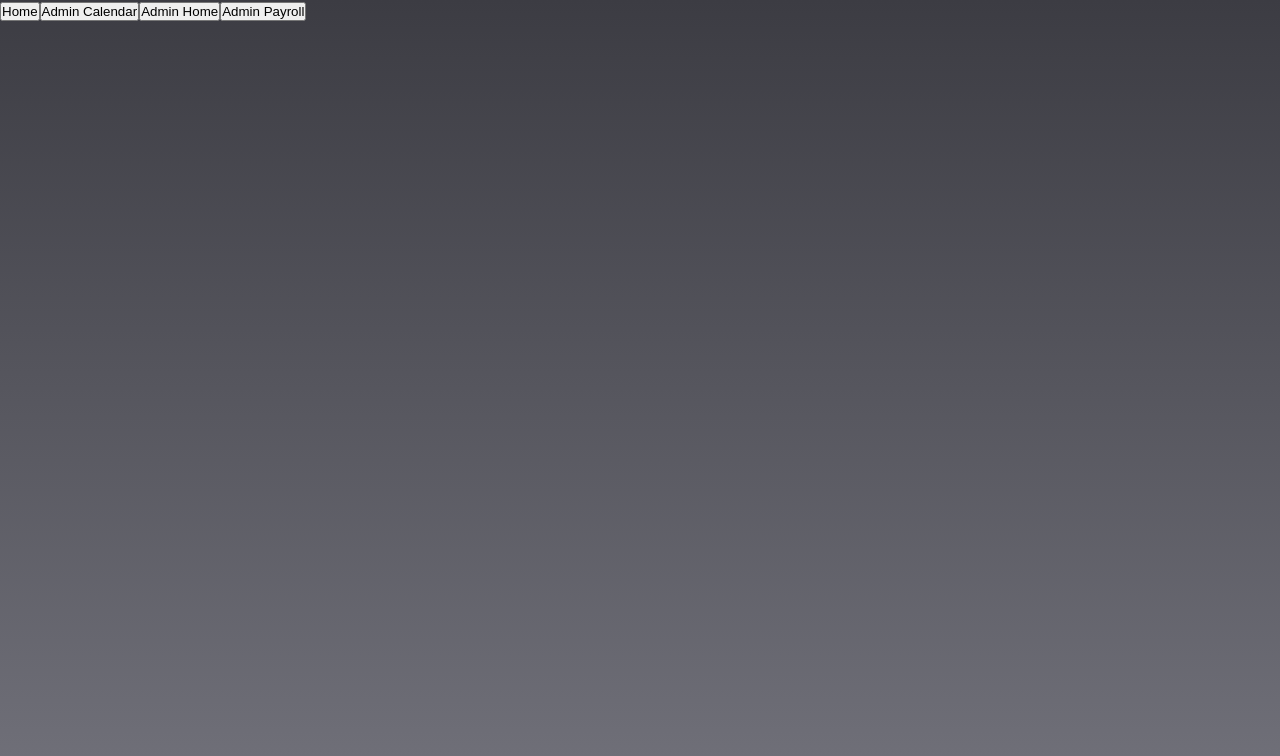
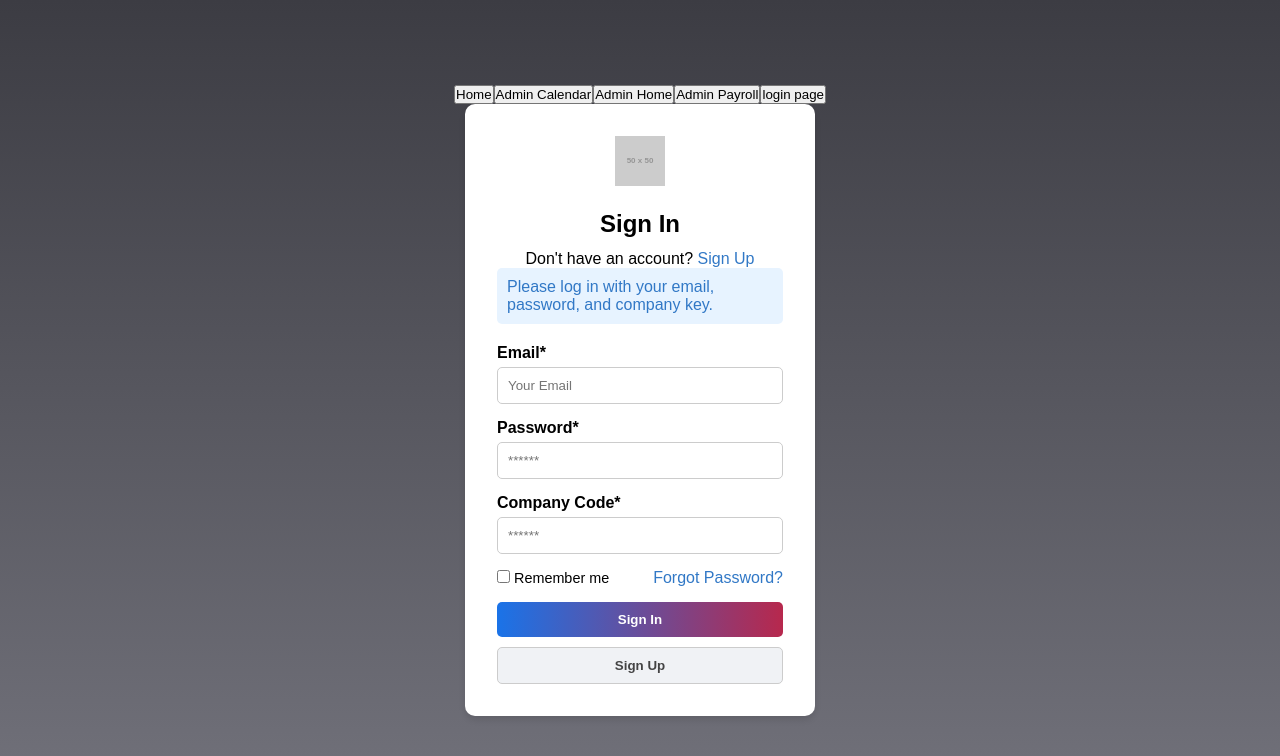
Before and after one commit to bardiaMehrzad/ServiceSync, a React (Create React App) app in the folder my-app/: page /LoginPage in a window 1280 px wide. Shown: the top 756 px of the page. Built offline with nearby package versions, Linux system fonts and the light colour scheme.

Commit message:
added login page and the css file for it.

```diff
--- a/my-app/src/App.tsx
+++ b/my-app/src/App.tsx
@@ -9,8 +9,8 @@ import DefaultHome from "./pages/DefaultHome";
 import AdminCalendar from "./pages/AdminCalendar";
 import AdminHome from "./pages/AdminHome";
 import AdminPayroll from "./pages/AdminPayroll";
+import LoginPage from "./pages/LoginPage";
 import './App.css';
-
 function App() {
   return (
     <Router>
@@ -27,6 +27,9 @@ function App() {
         <Link to="/AdminPayroll">
           <button className="nav-button">Admin Payroll</button>
         </Link>
+        <Link to="/LoginPage">
+          <button className="nav-button">login page</button>
+        </Link>
       </div>
 
       <Routes>
@@ -34,6 +37,7 @@ function App() {
         <Route path="/AdminCalendar" element={<AdminCalendar />} />
         <Route path="/AdminHome" element={<AdminHome />} />
         <Route path="/AdminPayroll" element={<AdminPayroll />} />
+        <Route path="/LoginPage" element={<LoginPage />} />
       </Routes>
     </Router>
   );
--- /dev/null
+++ b/my-app/src/pages/CSS/LoginPage.css
@@ -0,0 +1,120 @@
+/* Basic reset */
+body {
+    font-family: Arial, sans-serif;
+    background-color: #f0f2f5;
+    display: flex;
+    justify-content: center;
+    align-items: center;
+    height: 100vh;
+    margin: 0;
+}
+
+/* Center the login container */
+.login-container {
+    display: flex;
+    justify-content: center;
+    align-items: center;
+    height: 100%;
+}
+
+/* Style the login box */
+.login-box {
+    background-color: white;
+    padding: 2em;
+    border-radius: 10px;
+    width: 350px;
+    box-shadow: 0 4px 6px rgba(0, 0, 0, 0.1);
+    text-align: center;
+}
+
+/* Style the logo section */
+.logo img {
+    width: 50px;
+    margin-bottom: 20px;
+}
+
+/* Style the heading */
+h2 {
+    margin-bottom: 0.5em;
+}
+
+/* Style the subtext */
+p {
+    margin-top: 0;
+}
+
+/* Style the alert notification */
+.alert-box {
+    background-color: #e7f3ff;
+    padding: 10px;
+    border-radius: 5px;
+    color: #3178c6;
+    margin-bottom: 20px;
+    text-align: left;
+}
+
+/* Style for form input groups */
+.input-group {
+    margin-bottom: 15px;
+    text-align: left;
+}
+
+.input-group label {
+    display: block;
+    margin-bottom: 5px;
+    font-weight: bold;
+}
+
+.input-group input {
+    width: 100%;
+    padding: 10px;
+    border-radius: 5px;
+    border: 1px solid #ccc;
+}
+
+/* Style for the options section */
+.options {
+    display: flex;
+    justify-content: space-between;
+    align-items: center;
+    margin-bottom: 15px;
+}
+
+.options label {
+    font-size: 0.9em;
+}
+
+/* Style for the Sign In button */
+.sign-in-button {
+    width: 100%;
+    padding: 10px;
+    background: linear-gradient(to right, #1a73e8, #b7284d);
+    color: white;
+    border: none;
+    border-radius: 5px;
+    font-weight: bold;
+    cursor: pointer;
+    margin-bottom: 10px;
+}
+
+/* Style for the Sign Up button */
+.sign-up-button {
+    width: 100%;
+    padding: 10px;
+    background-color: #f0f2f5;
+    color: #444;
+    border: 1px solid #ccc;
+    border-radius: 5px;
+    font-weight: bold;
+    cursor: pointer;
+}
+
+/* Additional styling for links */
+a {
+    color: #3178c6;
+    text-decoration: none;
+}
+
+a:hover {
+    text-decoration: underline;
+}
--- /dev/null
+++ b/my-app/src/pages/LoginPage.tsx
@@ -0,0 +1,47 @@
+import React from "react"; // Import React for creating components.
+import './CSS/LoginPage.css'; // Import custom CSS for styling.
+
+const LoginPage = () => {
+    return (
+        <div className="login-container">
+            <div className="login-box">
+                <div className="logo">
+                    {/* Logo placeholder - you can replace this with an actual image */}
+                    <img src="https://via.placeholder.com/50" alt="Logo" />
+                </div>
+                <h2>Sign In</h2>
+                <p>Don't have an account? <a href="#signup">Sign Up</a></p>
+
+                <div className="alert-box">
+                    {/* Alert notification box */}
+                    <p>Please log in with your email, password, and company key.</p>
+                </div>
+
+                <form>
+                    <div className="input-group">
+                        <label>Email*</label>
+                        <input type="email" placeholder="Your Email" required />
+                    </div>
+                    <div className="input-group">
+                        <label>Password*</label>
+                        <input type="password" placeholder="******" required />
+                    </div>
+                    <div className="input-group">
+                        <label>Company Code*</label>
+                        <input type="text" placeholder="******" required />
+                    </div>
+                    <div className="options">
+                        <label>
+                            <input type="checkbox" /> Remember me
+                        </label>
+                        <a href="#forgot-password">Forgot Password?</a>
+                    </div>
+                    <button type="submit" className="sign-in-button">Sign In</button>
+                    <button type="button" className="sign-up-button">Sign Up</button>
+                </form>
+            </div>
+        </div>
+    );
+};
+
+export default LoginPage; // Export the LoginPage component.
```
